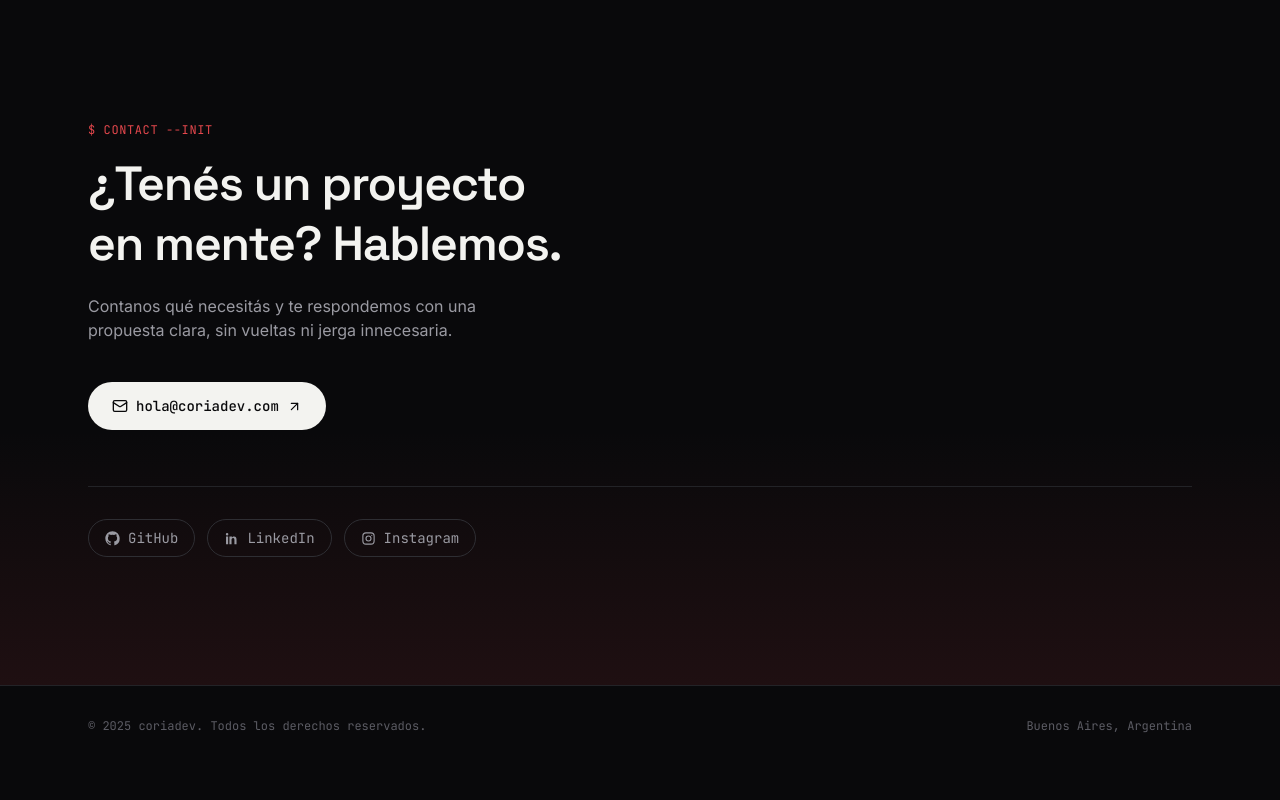
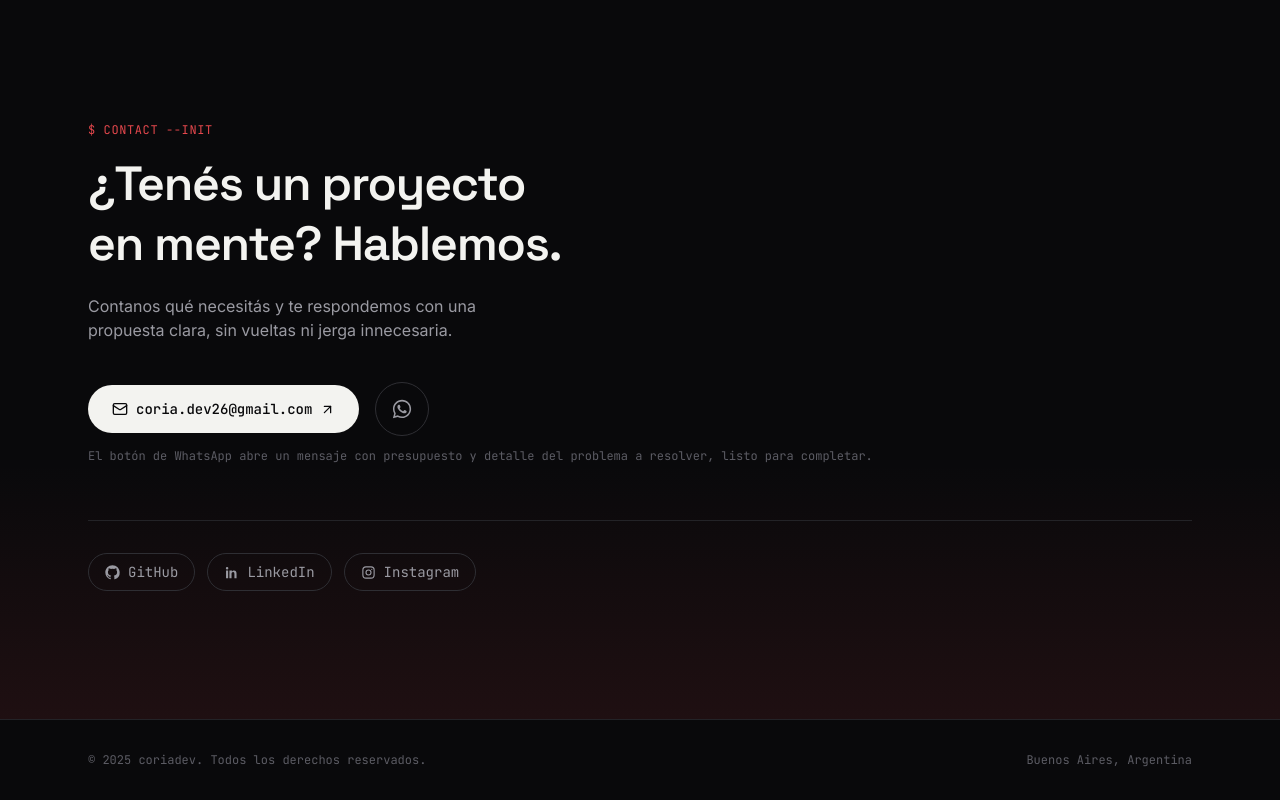
Before and after one commit to coriamartinn/coriadev.com, a React (Vite) app: page / in a window 1280 px wide. Shown: the part 2576-3376 px from the top of the page. Before the commit the page ends 3342 px from the top, so only its background shows below. Built offline with nearby package versions, Linux system fonts and the light colour scheme.

Commit message:
v2 coriadev

```diff
--- a/src/components/Contact.tsx
+++ b/src/components/Contact.tsx
@@ -1,7 +1,11 @@
 import { ArrowUpRight, Mail } from 'lucide-react'
-import { GithubIcon, InstagramIcon, LinkedinIcon } from './icons'
+import { GithubIcon, InstagramIcon, LinkedinIcon, WhatsappIcon } from './icons'
 
-const EMAIL = 'hola@coriadev.com'
+const EMAIL = 'coria.dev26@gmail.com'
+const WHATSAPP_NUMBER = '5491121737187'
+const WHATSAPP_MESSAGE =
+  'Hola! Quiero pedir un presupuesto. Mi proyecto es sobre... y el problema que necesito solucionar es...'
+const WHATSAPP_URL = `https://wa.me/${WHATSAPP_NUMBER}?text=${encodeURIComponent(WHATSAPP_MESSAGE)}`
 
 const socials = [
   { label: 'GitHub', href: 'https://github.com/', icon: GithubIcon },
@@ -37,7 +41,21 @@ export default function Contact() {
             {EMAIL}
             <ArrowUpRight size={15} className="transition-transform group-hover:translate-x-0.5 group-hover:-translate-y-0.5" />
           </a>
+
+          <a
+            href={WHATSAPP_URL}
+            target="_blank"
+            rel="noopener noreferrer"
+            aria-label="Pedir presupuesto por WhatsApp"
+            className="group inline-flex h-[54px] w-[54px] shrink-0 items-center justify-center rounded-full border border-border-light text-ink-muted transition-colors hover:border-accent hover:text-accent"
+          >
+            <WhatsappIcon size={22} />
+          </a>
         </div>
+
+        <p className="mt-3 font-mono text-xs text-ink-faint">
+          El botón de WhatsApp abre un mensaje con presupuesto y detalle del problema a resolver, listo para completar.
+        </p>
 
         <div className="mt-14 flex flex-wrap items-center gap-3 border-t border-border pt-8">
           {socials.map(({ label, href, icon: Icon }) => (
--- a/src/components/icons.tsx
+++ b/src/components/icons.tsx
@@ -48,3 +48,18 @@ export function InstagramIcon({ size = 17, className }: IconProps) {
     </svg>
   )
 }
+
+export function WhatsappIcon({ size = 17, className }: IconProps) {
+  return (
+    <svg
+      width={size}
+      height={size}
+      viewBox="0 0 24 24"
+      fill="currentColor"
+      className={className}
+      aria-hidden="true"
+    >
+      <path d="M12.04 2C6.58 2 2.13 6.45 2.13 11.91c0 1.75.46 3.45 1.32 4.95L2.05 22l5.27-1.38a9.9 9.9 0 0 0 4.72 1.2h.01c5.46 0 9.9-4.45 9.9-9.91C21.96 6.45 17.5 2 12.04 2Zm0 18.14h-.01a8.2 8.2 0 0 1-4.19-1.15l-.3-.18-3.13.82.84-3.05-.2-.31a8.19 8.19 0 0 1-1.26-4.36c0-4.53 3.69-8.22 8.24-8.22 2.2 0 4.27.86 5.82 2.42a8.17 8.17 0 0 1 2.41 5.81c0 4.53-3.69 8.22-8.22 8.22Zm4.51-6.16c-.25-.12-1.47-.72-1.69-.81-.23-.08-.39-.12-.56.13-.17.25-.64.81-.78.97-.14.17-.29.19-.53.06-.25-.12-1.04-.38-1.99-1.22-.73-.66-1.23-1.46-1.37-1.71-.14-.25-.02-.38.11-.51.11-.11.25-.29.37-.43.12-.14.16-.25.25-.42.08-.17.04-.31-.02-.44-.06-.12-.56-1.35-.77-1.85-.2-.48-.41-.42-.56-.43h-.48c-.17 0-.44.06-.67.31-.23.25-.87.85-.87 2.08s.89 2.41 1.01 2.58c.13.17 1.75 2.67 4.24 3.74.59.26 1.05.41 1.41.53.59.19 1.13.16 1.55.1.47-.07 1.47-.6 1.68-1.18.21-.58.21-1.08.14-1.18-.06-.11-.23-.17-.48-.29Z" />
+    </svg>
+  )
+}
```
